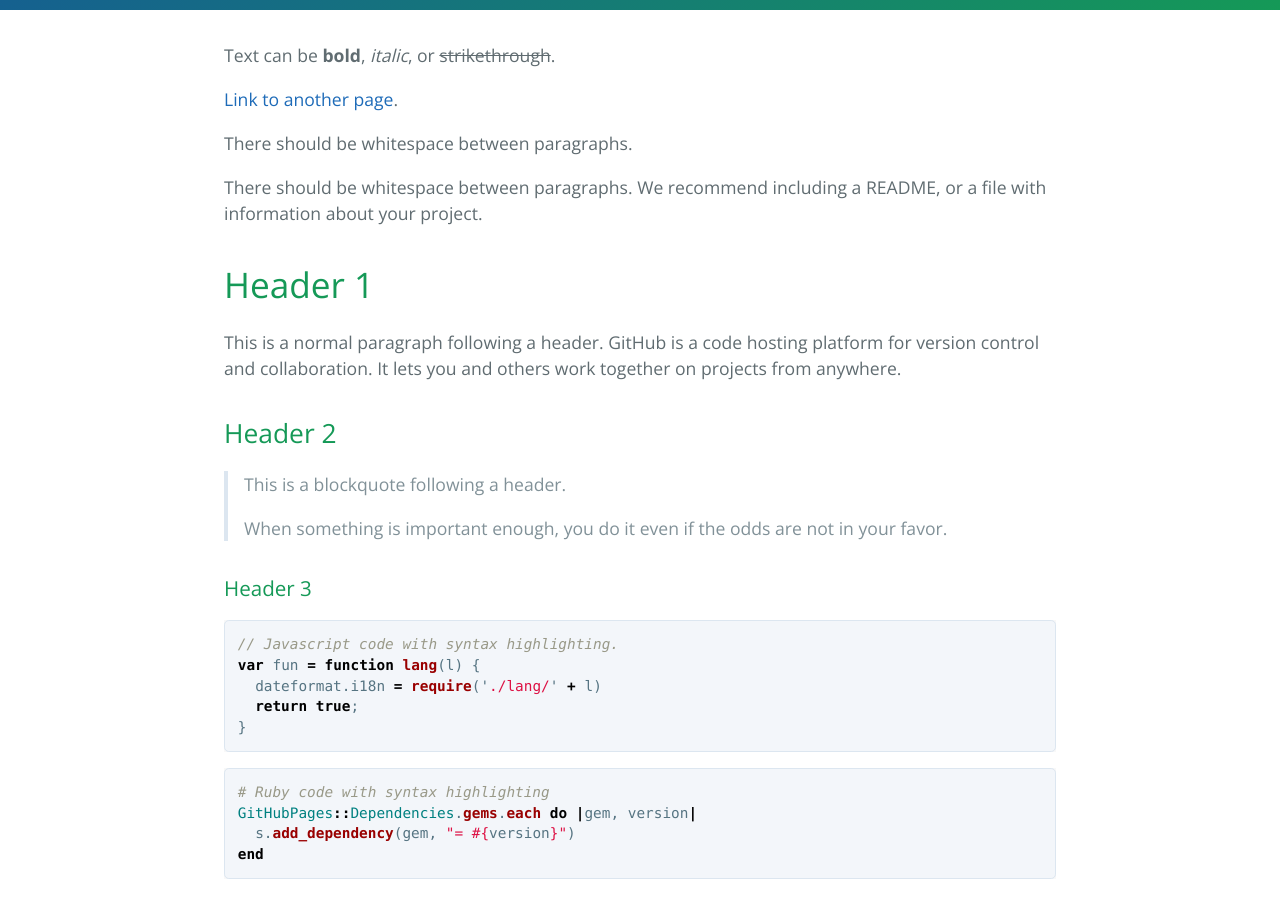
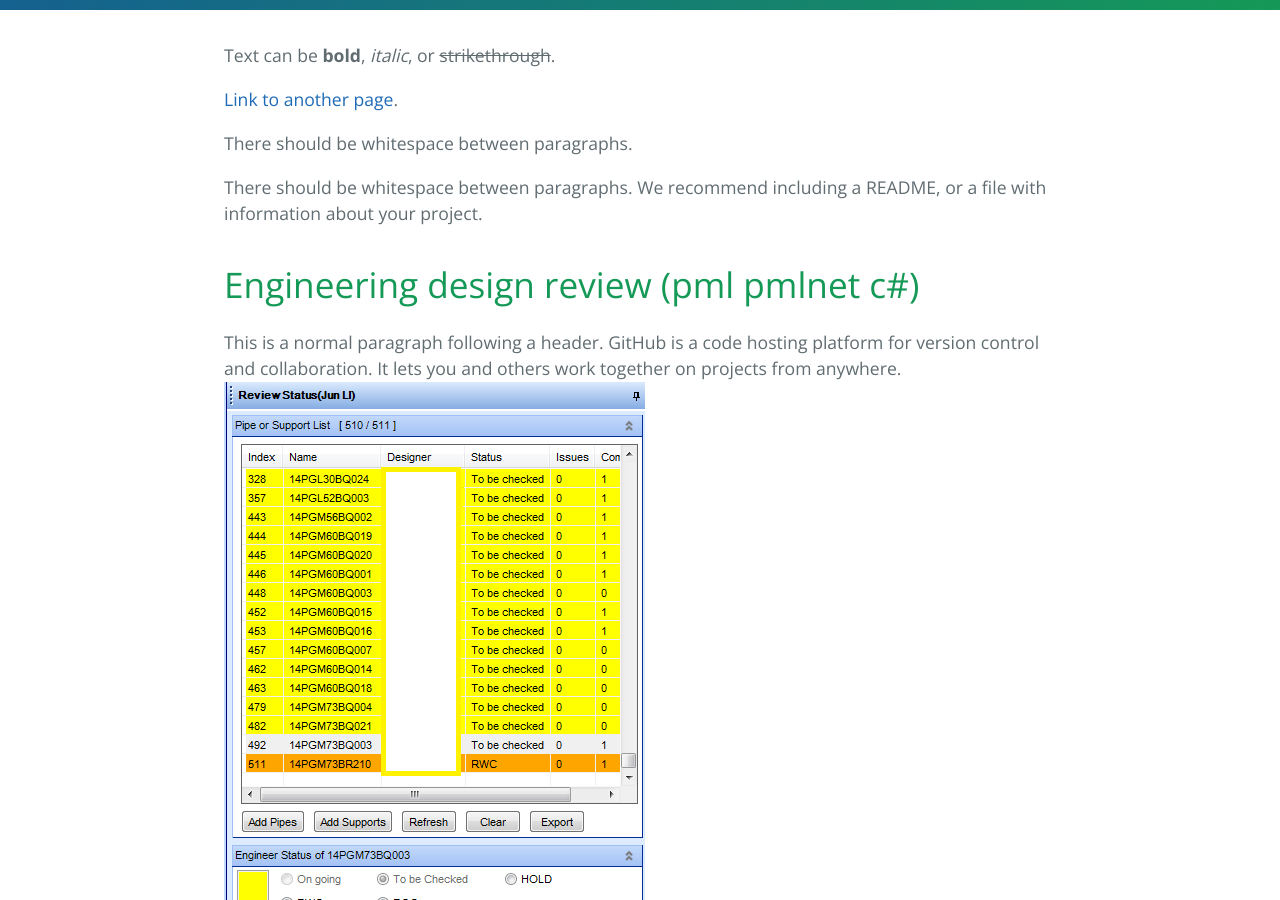
Before and after one commit to lijuncq/pdms, a Jekyll site: the page built from index.md, in a window 1280 px wide and 900 px high, scrolled down 373 px. Built offline with Jekyll 4.4.1, drawn with Linux system fonts in a browser that asks for light colours.

Commit message:
add pic test

```diff
--- a/index.md
+++ b/index.md
@@ -10,9 +10,10 @@ There should be whitespace between paragraphs.
 
 There should be whitespace between paragraphs. We recommend including a README, or a file with information about your project.
 
-# Header 1
+# Engineering design review (pml pmlnet c#)
 
 This is a normal paragraph following a header. GitHub is a code hosting platform for version control and collaboration. It lets you and others work together on projects from anywhere.
+![DesignReview](/media/pdms-design_review.png)
 
 ## Header 2
 
```
Also changed, not shown: media/pdms-design_review.png (added).
